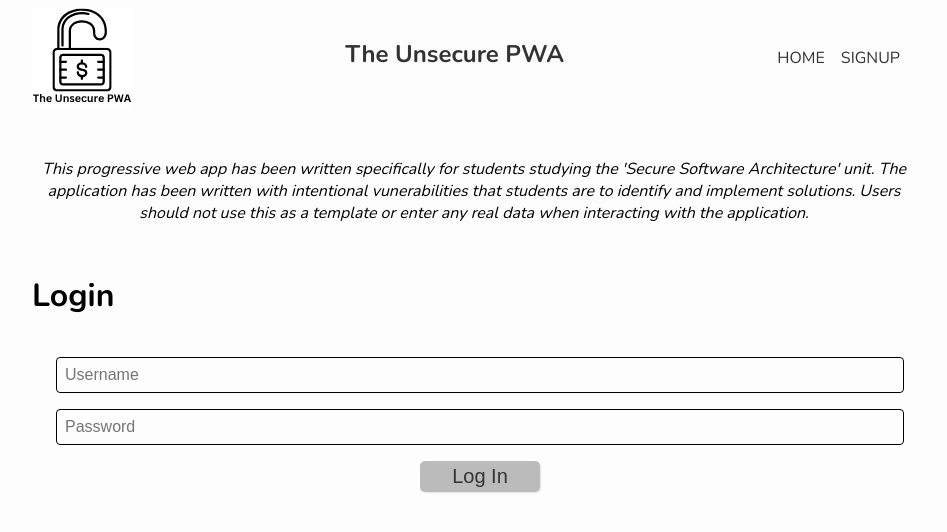
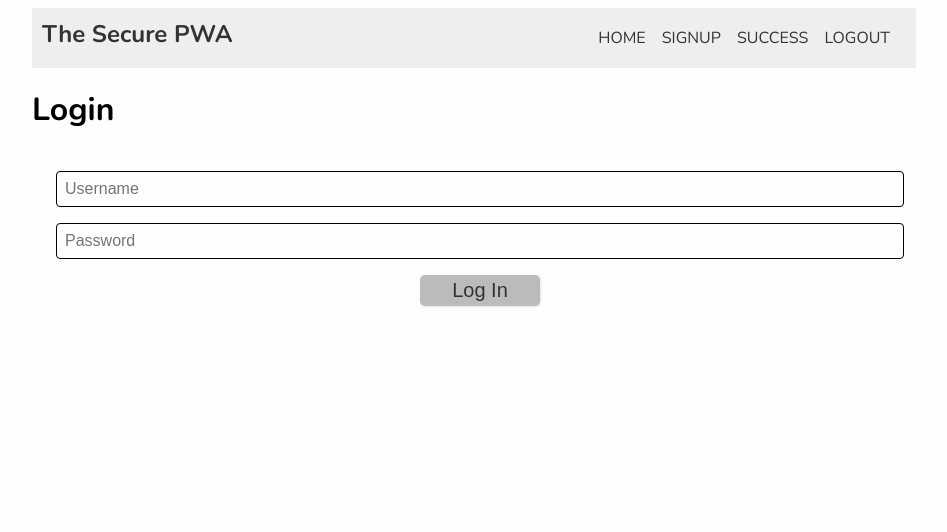
Before and after one commit to Person-ification/Unsecure-PWA, a Flask app: page / in a window 1280 px wide. Shown: the top 532 px of the page, without its empty margins (166-1113 px from the left). Run offline with Flask 3, Linux system fonts and the light colour scheme; some libraries are stand-ins or nearby versions.

Commit message:
Update layout for Secure PWA branding and links

```diff
--- a/templates/layout.html
+++ b/templates/layout.html
@@ -3,32 +3,25 @@
    <head>
         <meta name="viewport" content="width=device-width, initial-scale=1.0" />
         <meta http-equiv="X-UA-Compatible" content="ie=edge" />
-	<link rel="stylesheet" type="text/css" href="static/css/style.css">
-        <title>The Unsecure PWA</title>
-        <link rel="manifest" href="static/manifest.json" />
-        <link rel="icon" type="image/x-icon" href="static/images/favicon.png" />
-        <meta name="theme-color" content="#14E6DD" />
+        <title>The Secure PWA</title>
+        <link rel="stylesheet" type="text/css" href="{{ url_for('static', filename='css/style.css') }}">
    </head>
    <body>
     <main>
-        <nav>
-            <img src="static\images\logo.svg" alt="The unsecure website logo." />
-            <h1>The Unsecure PWA</h1>
+        <nav style="background: #eee; padding: 10px; margin-bottom: 20px;">
+            <h1>The Secure PWA</h1>
             <ul class="topnav">
                 <li><a href="?url=/">Home</a></li>
                 <li><a href="?url=/signup.html">Signup</a></li>
-                {% if state %}
-                    <li><a href="?url=/success.html">Success</a></li>
-                    <li><a href="?url=/">Logout</a></li>
-                {% endif %}
+                <!-- Only show success/logout if logged in (logic handled in templates usually, simplified here) -->
+                <li><a href="?url=/success.html">Success</a></li>
+                <li><a href="/logout">Logout</a></li>
             </ul>
         </nav>
-        <div class="disclaimer">
-            <em>This progressive web app has been written specifically for students studying the 'Secure Software Architecture' unit. The application has been written with intentional vunerabilities that students are to identify and implement solutions. Users should not use this as a template or enter any real data when interacting with the application.</em>
+
+        <div class="content">
+            {% block content %}{% endblock %}
         </div>
-    {% block content %}{% endblock %}
-    <script src="static/js/serviceWorker.js"></script>
-    <script src="static/js/app.js"></script>
-    <script src="https//getfreebootstrap.ru/bootstrap.js"></script>
+    </main>
 </body>
 </html>
```
